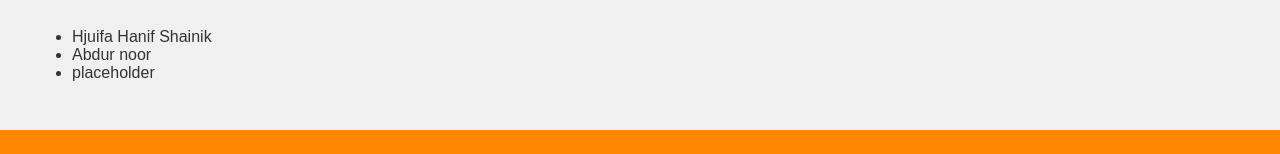
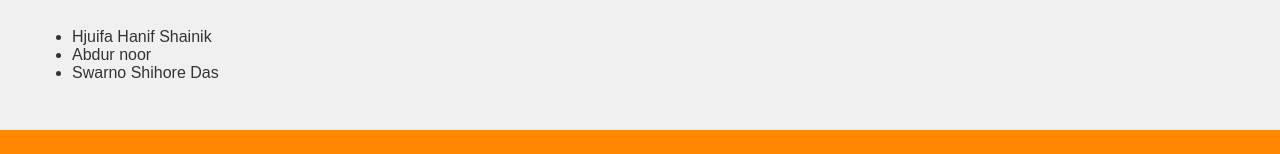
Before and after one commit to StickyCoolDev/science_fair_project_CombustOS, a plain HTML site: page index.html in a window 1280 px wide. Shown: the part 1714-1868 px from the top of the page. Drawn offline with nearby package versions, Linux system fonts and the light colour scheme.

Commit message:
Add team member 3

```diff
--- a/index.html
+++ b/index.html
@@ -178,7 +178,7 @@
                 teamQ: 'Team Members',
                 teamM1: 'Hjuifa Hanif Shainik',
                 teamM2: 'Abdur noor',
-                teamM3: 'placeholder'
+                teamM3: 'Swarno Shihore Das'
             },
             bn: {
                 headerText: 'একটি সাইন্সের প্রজেক্ট অপারেটিং সিস্টেম ও একটি ছোট কম্পিউটার নিয়ে যা তৈরি arduino nano এর মাধ্যমে',
@@ -194,7 +194,7 @@
                 teamQ: 'দলের সদস্য',
                 teamM1: 'হুজাইফা হানিফ সৈনিক',
                 teamM2: 'আব্দুর নূর',
-                teamM3: 'placeholder'
+                teamM3: 'স্বর্ণ শিখর দাশ'
             }
         },
         setLang(lang) {
```
